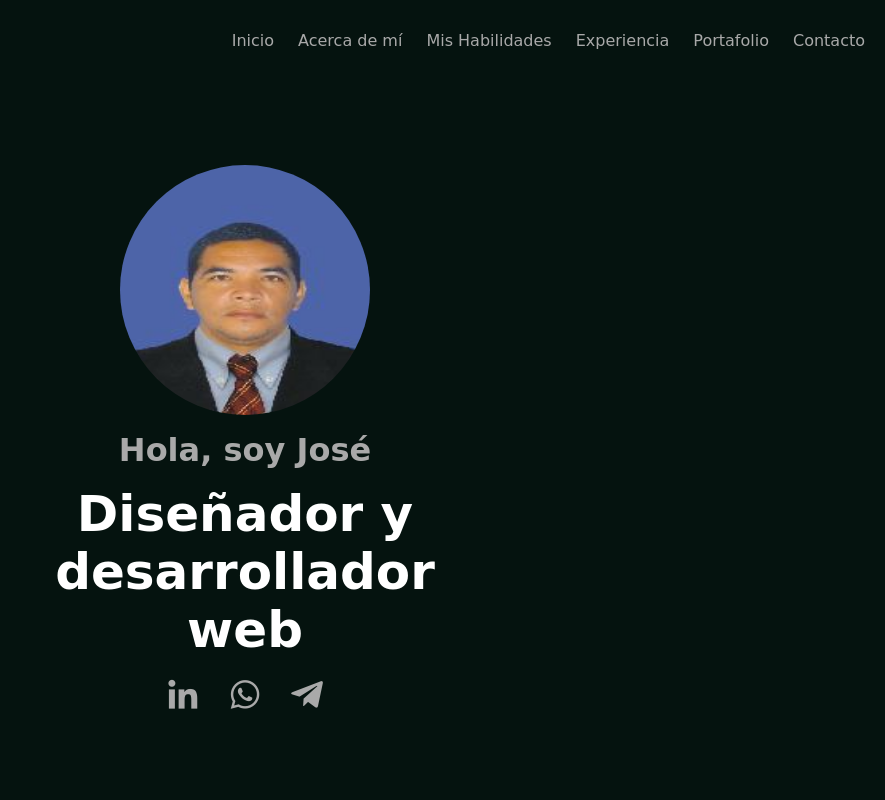
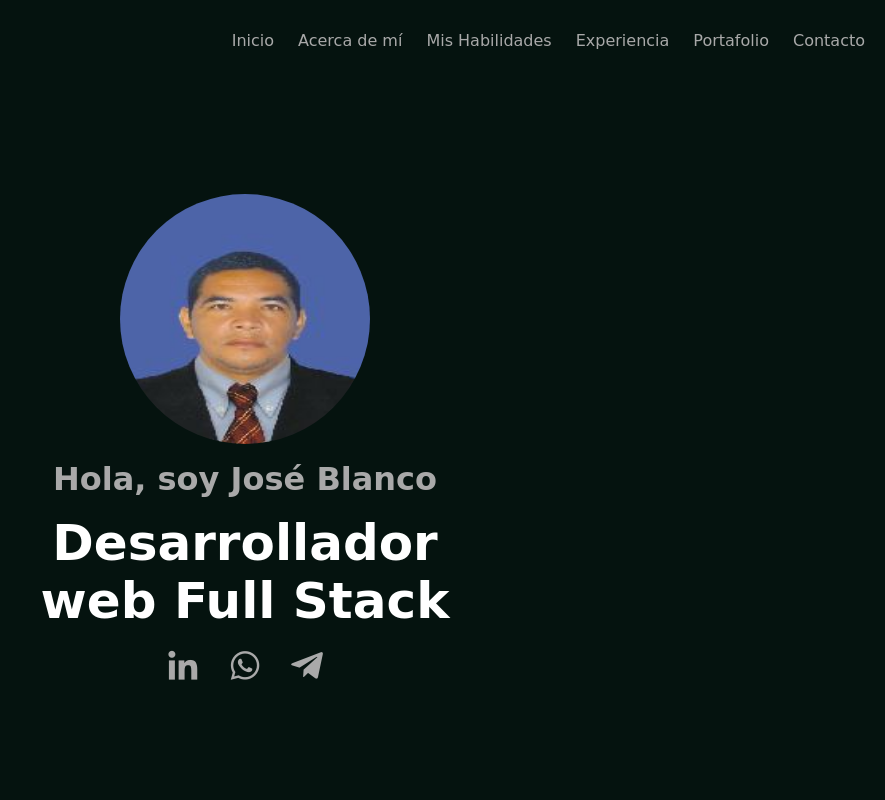
Before and after one commit to sistemsof/potafolio_JoseBlanco, a plain HTML site: page index.html in a window 1280 px wide. Shown: the top 800 px of the page, without its empty margins (395-1280 px from the left). Drawn offline with nearby package versions, Linux system fonts and the light colour scheme; a web font is replaced by a local one.

Commit message:
cambio de titulo

```diff
--- a/index.html
+++ b/index.html
@@ -33,8 +33,8 @@
                 <img src="assets/img/jose_blanco.png" alt="imagen de perfil">
             </div>
             <div class="hero__info">
-                <h1 class="hero__title">Hola, soy José</h1>
-                <h2 class="hero__subtitle">Diseñador y desarrollador web</h2>
+                <h1 class="hero__title">Hola, soy José Blanco</h1>
+                <h2 class="hero__subtitle">Desarrollador web Full Stack</h2>
                 <div class="hero__social">
                     <a href="https://www.linkedin.com/feed/"><i class='bx bxl-linkedin' ></i></a>
                     <!-- <a href="#"><i class='bx bxl-instagram' ></i></a> -->
```
